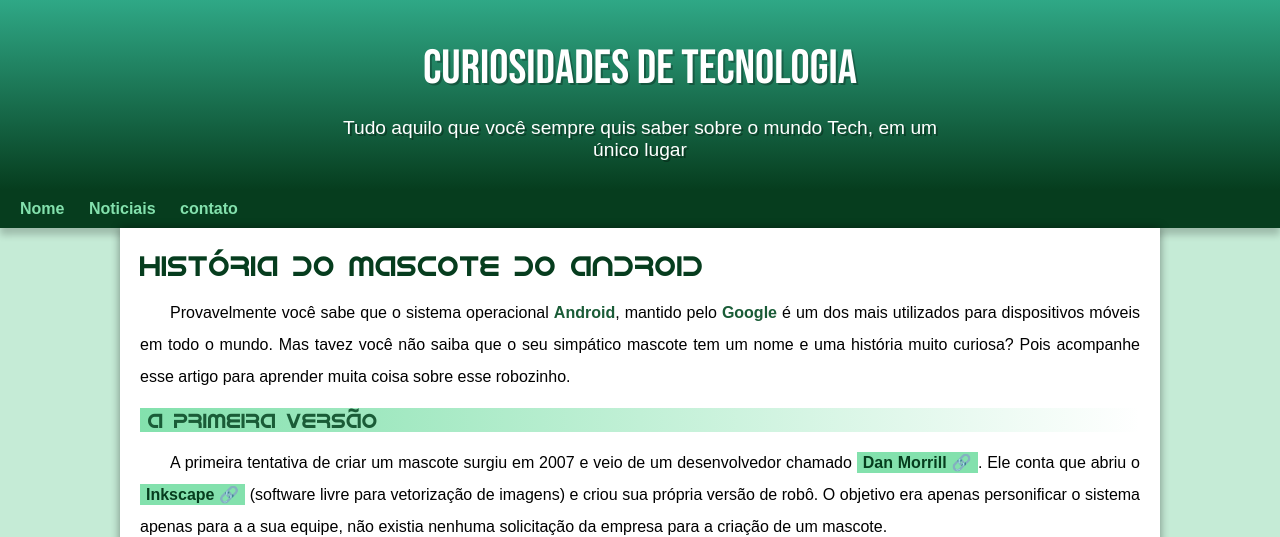
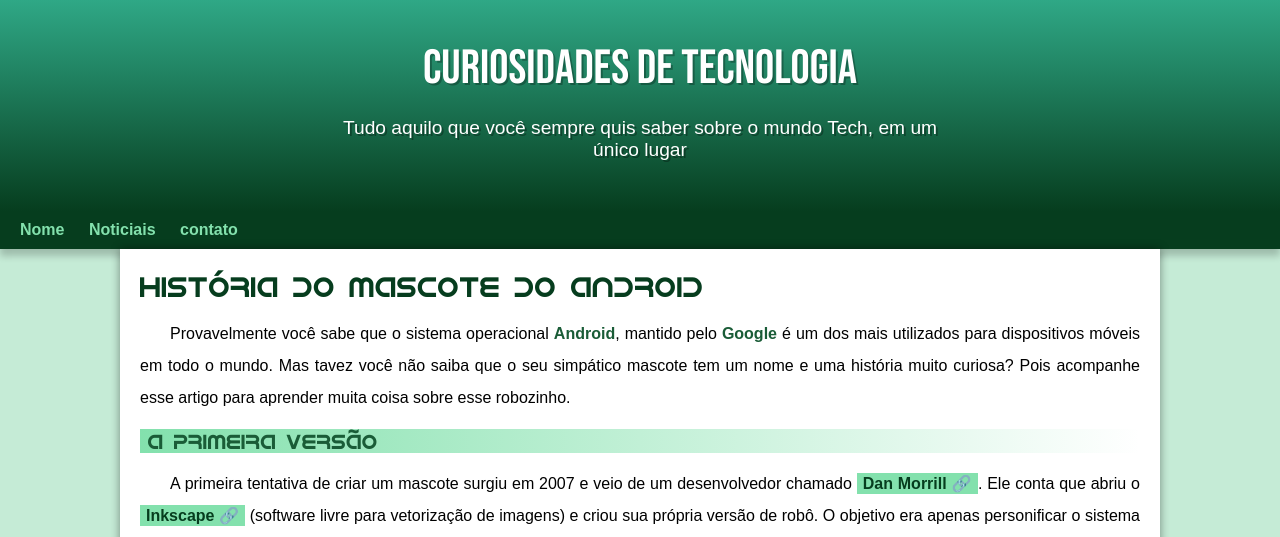
Before and after one commit to MuriloPunko/projeto-android, a plain HTML site: page index.html in a window 1280 px wide. Shown: the top 537 px of the page. Drawn offline with Linux system fonts and the light colour scheme.

Commit message:
testando correção

```diff
--- a/estilo/style.css
+++ b/estilo/style.css
@@ -62,7 +62,7 @@ header > p {
     padding-right: 10px;
     padding-left: 10px;
     margin: auto;
-    padding-bottom: -10px;
+    padding-bottom: 50px;
     text-shadow: 2px 2px 0px rgba(0, 0, 0, 0.315);
 }
 
@@ -88,7 +88,7 @@ nav > a:hover {
 
 main{
 
-    min-height: 300px;
+    min-width: 300px;
     max-width: 1000px;
     margin: auto;
     margin-bottom: 30px;
```
